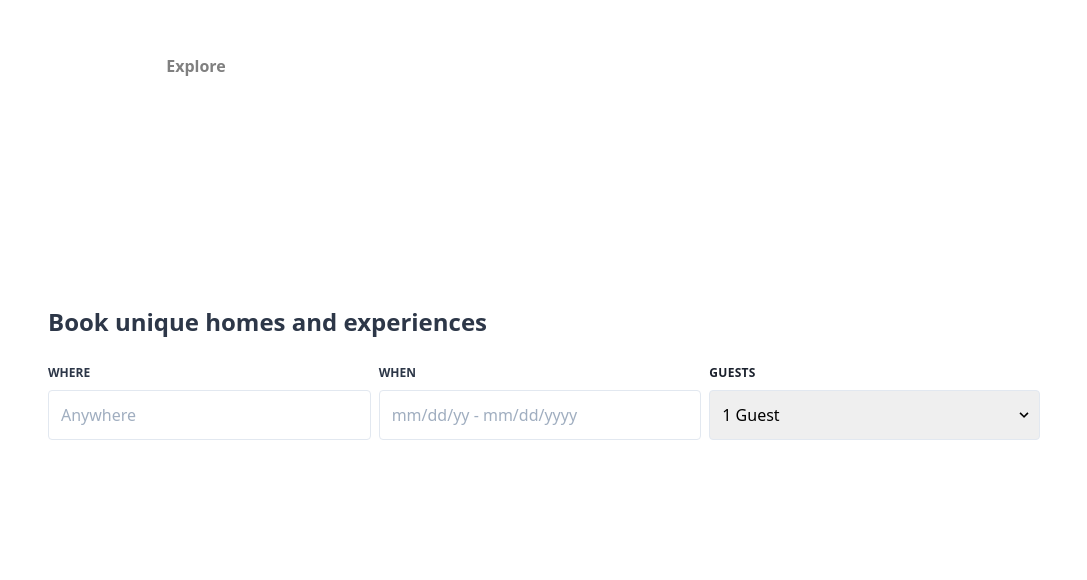
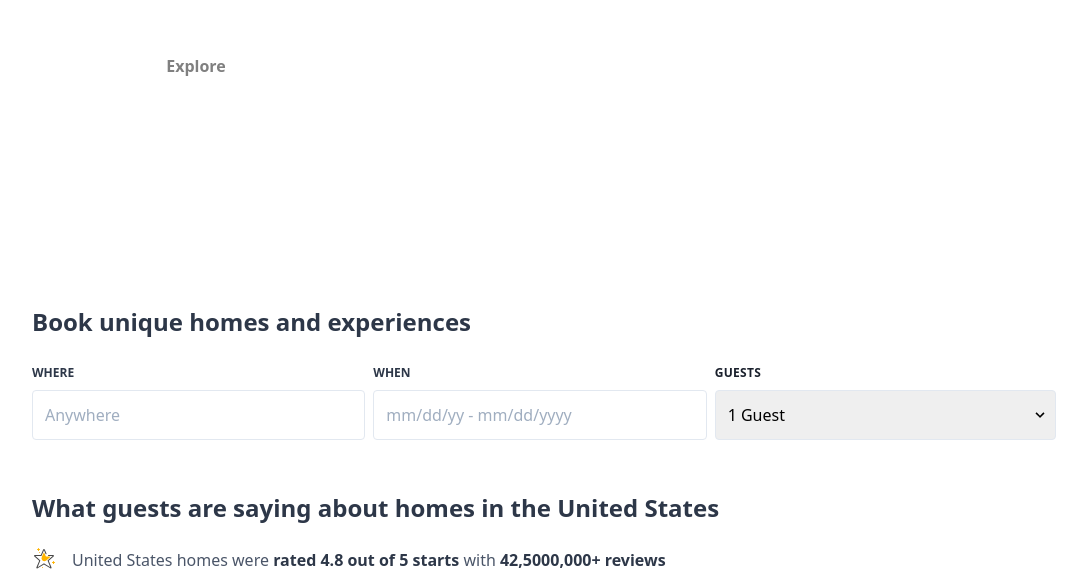
Before and after one commit to kokiebisu/nextjs_airbnb, a Next.js app: page / in a window 1280 px wide. Shown: the part 272-852 px from the top of the page, without its empty margins (96-1183 px from the left). Before the commit the page ends 800 px from the top, so only its background shows below. Built offline with nearby package versions, Linux system fonts and the light colour scheme.

Commit message:
completed review block

```diff
--- a/components/Booking.js
+++ b/components/Booking.js
@@ -3,7 +3,7 @@ import OptionBox from '../components/OptionBox';
 
 export default () => {
 	return (
-		<div class='max-w-5xl mx-auto py-12 px-4'>
+		<div class='max-w-5xl mx-auto py-12 px-4 lg:px-0'>
 			<h3 class='text-2xl font-semibold text-gray-800 lg:mb-4'>Book unique homes and experiences</h3>
 			<form action=''>
 				<div class='flex flex-wrap items-start justify-start'>
--- a/pages/index.js
+++ b/pages/index.js
@@ -6,6 +6,29 @@ const Home = () => {
 		<>
 			<Banner />
 			<Booking />
+			<div class='max-w-5xl mx-auto px-4 lg:px-0'>
+				<h3 class='font-semibold text-2xl leading-none text-gray-800'>
+					What guests are saying about homes in the United States
+				</h3>
+				<div class='flex items-center flex-wrap justify-start lg:py-2'>
+					<svg
+						class=' w-4 h-4 flex-shrink-0 mt-4'
+						viewBox='0 0 24 24'
+						role='presentation'
+						aria-hidden='true'
+						focusable='false'
+						style={{ height: 24, width: 24, fill: '#FFB400' }}>
+						<path
+							d='m21.95 9.48a.84.84 0 0 0 -.87-.48h-4.62a.5.5 0 0 0 0 1l4.14.01-4.81 4.17a.5.5 0 0 0 -.14.57l2.65 6.38-6.07-3.72a.5.5 0 0 0 -.52 0l-6.08 3.72 2.65-6.37a.5.5 0 0 0 -.13-.57l-4.75-4.18h5.75a.5.5 0 0 0 .46-.3l2.37-5.37 1.58 3.57a.5.5 0 0 0 .91-.41l-1.72-3.88a.8.8 0 0 0 -1.56-.01l-2.38 5.39h-5.9a.83.83 0 0 0 -.87.48.85.85 0 0 0 .32.96l4.85 4.25-2.78 6.67a.81.81 0 0 0 .16.98.66.66 0 0 0 .43.15 1.1 1.1 0 0 0 .56-.18l6.37-3.91 6.38 3.92a.81.81 0 0 0 .99.03c.15-.12.37-.41.15-1l-2.77-6.66 4.92-4.26a.84.84 0 0 0 .31-.95zm-.78.53h-.01'
+							fill='#484848'></path>
+						<path d='m11 21.5a.5.5 0 1 1 -.5-.5.5.5 0 0 1 .5.5zm-3.5-15.5a.5.5 0 1 0 .5.5.5.5 0 0 0 -.5-.5zm15 10h-.5v-.5a.5.5 0 0 0 -1 0v .5h-.5a.5.5 0 0 0 0 1h .5v.5a.5.5 0 0 0 1 0v-.5h.5a.5.5 0 0 0 0-1zm-15-13h-.5v-.5a.5.5 0 0 0 -1 0v .5h-.5a.5.5 0 0 0 0 1h .5v.5a.5.5 0 0 0 1 0v-.5h.5a.5.5 0 0 0 0-1zm10.22 7.54a.84.84 0 0 0 -.17-.02q-.28-.01-3.19 0a .6.6 0 0 1 -.55-.35l-1.5-3.23a.42.42 0 0 0 -.75 0l-1.81 4.14a2.92 2.92 0 0 0 4.12 3.72l.46-.26 3.49-2.99.16-.18a.5.5 0 0 0 -.26-.82z'></path>
+					</svg>
+					<p class=' text-gray-700 sm:mt-5 sm:pl-4 lg:mt-5 lg:pl-4'>
+						United States homes were <strong class='emphasized'>rated 4.8 out of 5 starts</strong> with
+						<strong class='emphasized'> 42,5000,000+ reviews</strong>
+					</p>
+				</div>
+			</div>
 		</>
 	);
 };
--- a/pages/styles.css
+++ b/pages/styles.css
@@ -12,4 +12,8 @@
 	appearance: none;
 }
 
+.emphasized {
+	@apply text-gray-800;
+}
+
 @tailwind utilities;
```
